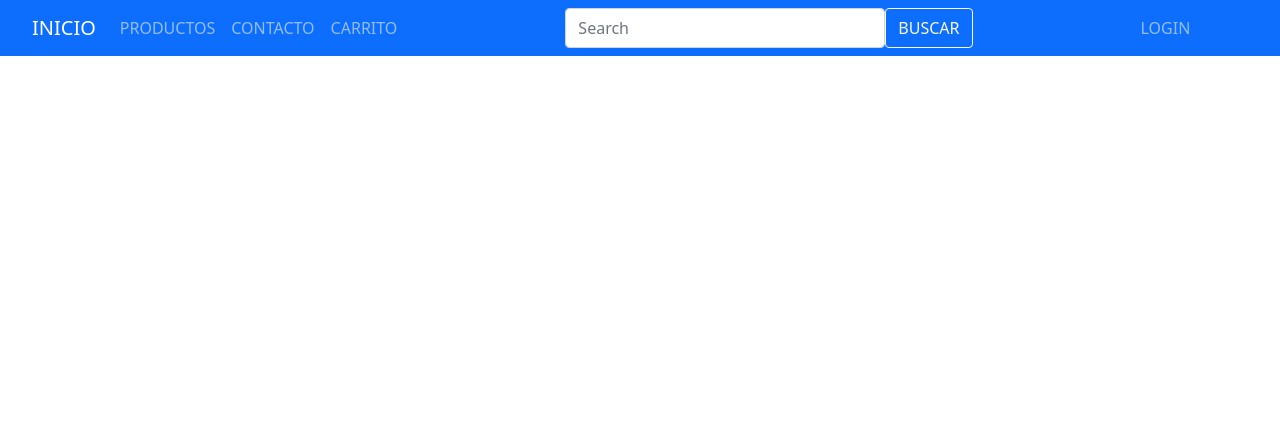
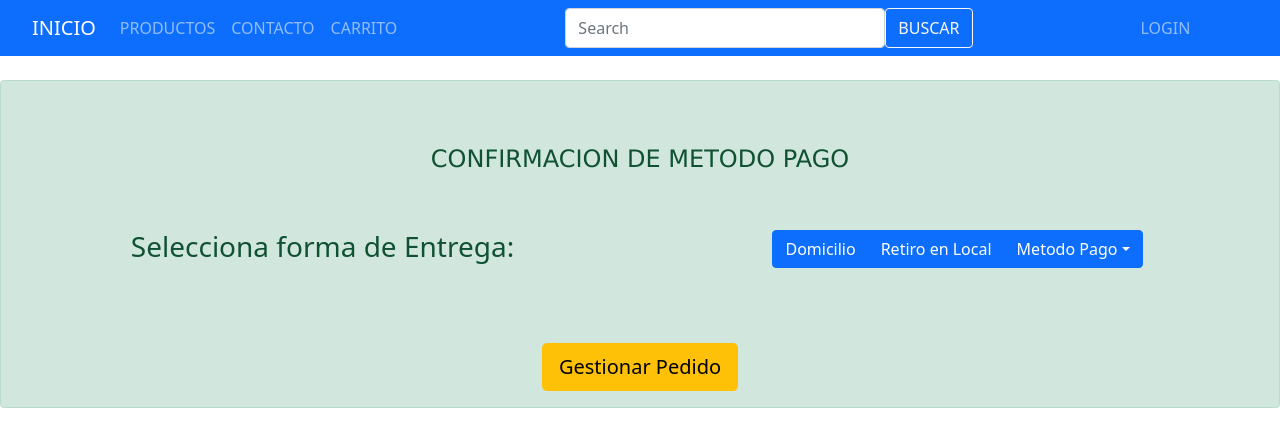
Before and after one commit to FedeConciencia/ProyectoFinal_LaboratorioIV, a React (Create React App) app in the folder ProyectoFinal/FrontEnd/app-react-proyectofinal/: page /metodoPago in a window 1280 px wide. Shown: the top 446 px of the page. Built offline with nearby package versions, Linux system fonts and the light colour scheme.

Commit message:
Se agrega componente MetodoPago

```diff
--- a/ProyectoFinal/FrontEnd/app-react-proyectofinal/src/App.js
+++ b/ProyectoFinal/FrontEnd/app-react-proyectofinal/src/App.js
@@ -81,7 +81,7 @@ import DetallePlato from './components/DetallePlato/DetallePlato';
 import { ContextoUsuario } from './components/ContextoUsuario';
 import Navigation from './components/Navigation';
 import Carrito from './components/Carrito/Carrito';
-
+import MetodoPago from './components/MetodoPago/MetodoPago';
 
 
 export default function App(){
@@ -111,6 +111,7 @@ export default function App(){
         <Route path="/productos" component={Productos} ></Route>
         <Route path="/detallePlato/:id" component={DetallePlato} ></Route>
         <Route exact path="/carrito" component={Carrito} />
+        <Route exact path="/metodoPago" component={MetodoPago} />
 
 
 
--- a/ProyectoFinal/FrontEnd/app-react-proyectofinal/src/components/Carrito/Carrito.js
+++ b/ProyectoFinal/FrontEnd/app-react-proyectofinal/src/components/Carrito/Carrito.js
@@ -16,14 +16,17 @@ const Carrito = (props) => {
     // Hook modal carrito vacio
     const [modalCarrito, setModalCarrito] = useState()
 
-    // Hook cantidad total
-    let sumaCantidad = 0
+    // Hook cantidadTotal
+    const [cantidadTotal, setCantidadTotal] = useState(0)
+
+    // Hook cantidadTotal
+    const [sinStock, setSinStock] = useState(true)
 
     useEffect(() => {
         //Guardamos en el estado datos los valores obtenidos del localStorage productos:
         setDatos(JSON.parse(localStorage.getItem("productos")))
         activarModal()
-        obtenerCantidadesTotales()
+        setCantidadTotal(obtenerCantidadesTotales())
         //Fuerza la actualizacion del componente:
         setRecargar(false)
     }, [recargar])
@@ -33,41 +36,47 @@ const Carrito = (props) => {
     const sumar = (indice, event) => {
         console.log(datos[indice].cantidad)
         console.log(event)
-        if(hayIngredientes(datos[indice].idArticulo)){
+        console.log("Bandera sinStock =>", sinStock)
+        hayIngredientes(datos[indice].idArticulo, datos[indice].cantidad);
+
+        if(sinStock){
+
             datos[indice].cantidad++;
             console.log(datos[indice].cantidad)
             localStorage.setItem("productos", JSON.stringify(datos))
         }
         else {
+            console.log("Ingreso mensaje ?????")
             document.querySelector("#mensaje").innerHTML = "No hay suficientes ingredientes."
         }
         //Fuerza la actualizacion del componente:
         setRecargar(true)
     }
 
-    const hayIngredientes = async (id) => {
-        try {
+    const hayIngredientes = async (id, cantidad) => {
+
             const responseIngre = await fetch("http://localhost:8080/ProyectoFinalLaboIV/AuxIngredientesServlet?action=listar&idArticulo="+id);
             const resJsonIngre = await responseIngre.json();
             console.log(resJsonIngre)
             let cantidadAux = 0
 
+
             for (let i = 0; i < resJsonIngre.length; i++) {
-                cantidadAux = (sumaCantidad * resJsonIngre[i].cantidad)
+
+                cantidadAux = (cantidad * resJsonIngre[i].cantidad)
                 console.log("cantidadAux", cantidadAux)
-                console.log("sumaCantidad", sumaCantidad)
+                console.log("sumaCantidad", cantidad)
                 console.log("resJsonIngre[i].cantidad", resJsonIngre[i].cantidad)
                 if(cantidadAux > resJsonIngre[i].stockActual){
-                    return false;
+                    console.log("Condicion ingreso => ", cantidadAux > resJsonIngre[i].stockActual)
+                    setSinStock(false);
+
                 }
 
             }
+            console.log(sinStock)
 
-            return true;
-        }
-        catch(error){
-            console.log(error)
-        }
+
     }
 
     //Metodo para decrementar cantidad desde el evento boton:
@@ -105,7 +114,7 @@ const Carrito = (props) => {
 
         let array = new Array();
         array = JSON.parse(localStorage.getItem("productos"));
-        sumaCantidad = 0;
+        let sumaCantidad = cantidadTotal;
         let sumaMonto = 0;
 
         if(array) {
@@ -119,6 +128,7 @@ const Carrito = (props) => {
             array = [];
         }
 
+
         console.log(array)
         console.log(sumaCantidad)
         //Se pasa el valor obtenido para mostrar =>
@@ -128,6 +138,8 @@ const Carrito = (props) => {
 
         //Fuerza la actualizacion del componente:
         setRecargar(true)
+
+        return sumaCantidad
 
 
     }
--- /dev/null
+++ b/ProyectoFinal/FrontEnd/app-react-proyectofinal/src/components/MetodoPago/MetodoPago.js
@@ -0,0 +1,143 @@
+import React, { useState, useEffect, Fragment } from 'react';
+import Form from 'react-bootstrap/Form';
+import Button from 'react-bootstrap/Button';
+import Table from 'react-bootstrap/Table'
+import Alert from "react-bootstrap/Alert";
+import {useForm} from 'react-hook-form';
+import Container from "react-bootstrap/Container";
+import Row from "react-bootstrap/Row";
+import Col from "react-bootstrap/Col";
+import ButtonGroup from 'react-bootstrap/ButtonGroup';
+import DropdownButton from 'react-bootstrap/DropdownButton';
+import Dropdown from 'react-bootstrap/Dropdown';
+
+
+const MetodoPago = (props) => {
+
+
+    //Usamos el useForm para la validacion del formulario:
+
+    const {register, formState: { errors }, handleSubmit} = useForm()
+
+
+    const [datos, setDatos] = useState({
+
+        codigo:'',
+        horaEstimadaFin:'',
+        tipoEnvio:'',
+        total:'',
+        idCliente:'',
+        idDomicilio:'',
+
+    })
+
+
+
+     //Metodo que se ejecuta en los input onChange, permite detectar el ingreso de datos:
+        const handleInputChange = (event) => {
+
+            setDatos({
+
+                ...datos,
+                [event.target.name] : event.target.value
+
+            })
+
+        }
+
+         //Metodo que se ejecuta en el evento onSubmit desde el formulario:
+
+        const enviarDatos = (datos, event) => {
+
+
+            alert(JSON.stringify(datos))
+
+
+
+            //Limpio todos los input
+            event.target.reset()
+
+
+        }
+
+
+    return (
+
+        <Fragment>
+
+            <div>
+
+            <br></br>
+
+
+            <Alert variant="success" className="bodyDetalle">
+
+            <Form onSubmit={handleSubmit()}>
+
+            <br></br>
+            <br></br>
+
+            <Alert.Heading className="titulo">CONFIRMACION DE METODO PAGO</Alert.Heading>
+
+
+            <br></br>
+            <br></br>
+
+            <Row>
+
+                <Col>
+
+                    <h3>Selecciona forma de Entrega:</h3>
+
+                </Col>
+
+                <Col>
+
+                    <ButtonGroup>
+                        <Button>Domicilio</Button>
+                        <Button>Retiro en Local</Button>
+
+                        <DropdownButton as={ButtonGroup} title="Metodo Pago" id="bg-nested-dropdown">
+                            <Dropdown.Item eventKey="1">Pago Efectivo</Dropdown.Item>
+                            <Dropdown.Item eventKey="2">MercadoPago</Dropdown.Item>
+                        </DropdownButton>
+                    </ButtonGroup>
+
+                </Col>
+
+
+            </Row>
+
+            <br></br>
+            <br></br>
+            <br></br>
+
+            <Row>
+
+
+
+                <Col>
+
+
+                    <Button type="button" variant="warning" size="lg">Gestionar Pedido</Button>
+
+                </Col>
+
+            </Row>
+
+
+            </Form>
+
+            </Alert>
+
+            </div>
+
+        </Fragment>
+
+    )
+
+
+
+}
+
+export default MetodoPago;
```
